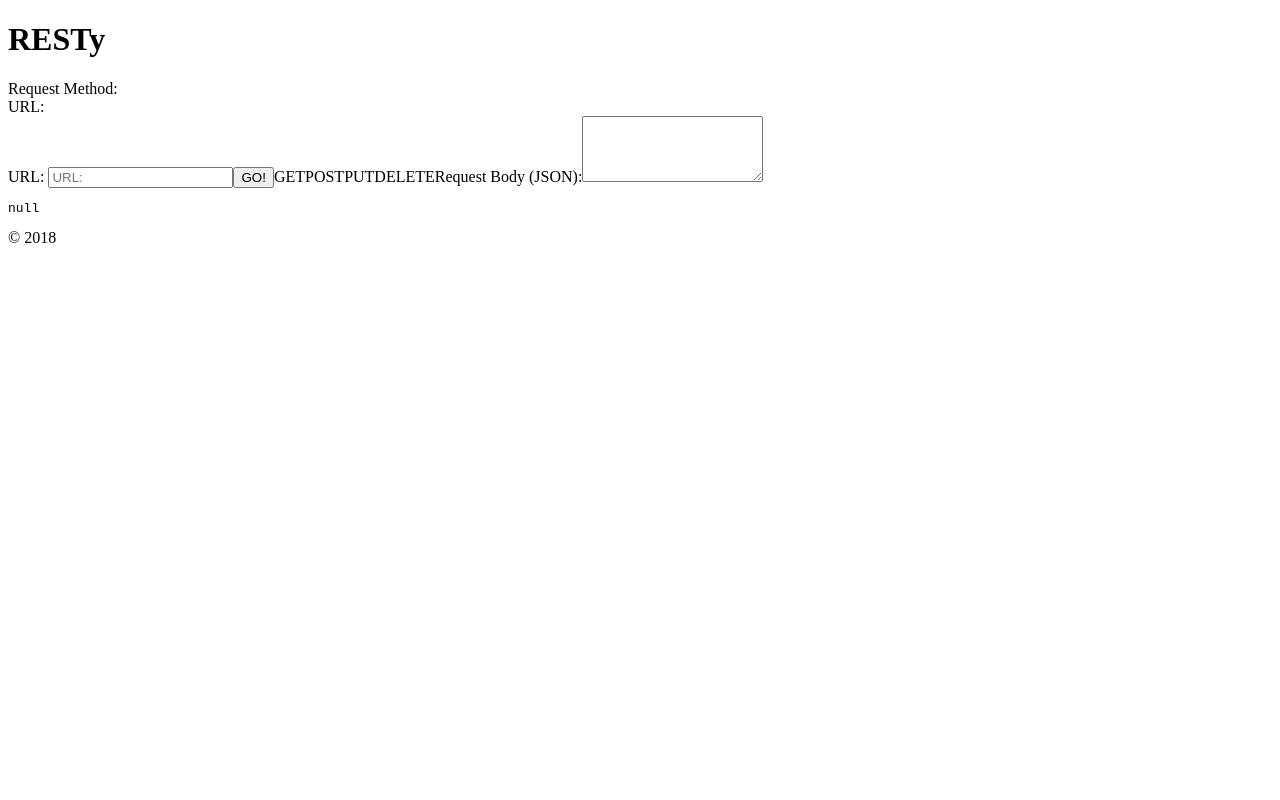
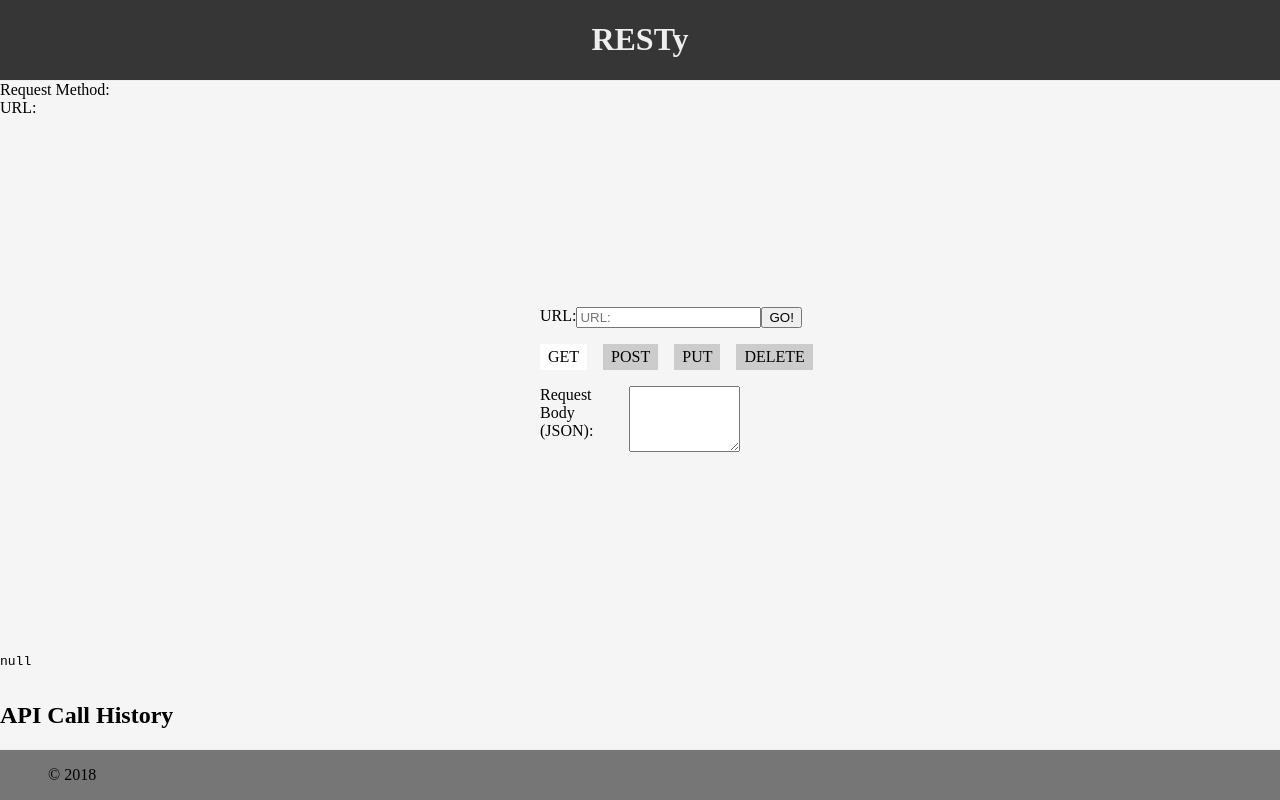
Before and after one commit to jonbrooks01/resty-useReduce, a React (Vite) app: page / in a window 1280 px wide. Built offline with nearby package versions, Linux system fonts and the light colour scheme.

Commit message:
started lab

```diff
--- a/src/App.jsx
+++ b/src/App.jsx
@@ -1,44 +1,69 @@
-import React, { useState, useEffect } from 'react';
+import React, { useState, useEffect, useReducer } from 'react';
 
-// import './App.scss';
+import './App.scss';
 
 import Footer from './Components/Footer';
 import Header from './Components/Header';
 import Results from './Components/Results';
 import Form from './Components/Form';
+import History from './Components/History';
+
+const initialState = {
+  loading: false,
+  data: null,
+  requestParams: {},
+  history: []
+};
+
+const appReducer = (state, action) => {
+  switch(action.type) {
+    case 'START_LOADING':
+      return { ...state, loading: true };
+    case 'END_LOADING':
+      return { ...state, loading: false};
+    case 'SET_DATA':
+      return { ...state, data: action.payload };
+    case 'SET_REQUEST_PARAMS':
+      return { ...state, history: [...state.history, action.payload] };
+    case 'ADD_TO_HISTORY':
+      return { ...state, history: [...state.history, action.payload] }
+    default:
+        return state;
+  }
+}
+
+
 
 const App = () => {
-  const [loading, setLoading] = useState(false);
-  const [applicationState, setApplicationState] = useState({
-    data: null,
-    requestParams: {},
-  });
+  const [state, dispatch] = useReducer(appReducer, initialState);
+
 
 
   useEffect(() => {
-    if(!applicationState.requestParams.url || applicationState.data && Object.keys(applicationState.data).length) return;
-    console.log(applicationState.requestParams);
+    if (!state.requestParams.url || (state.data && Object.keys(state.data).length)) return;
+
     const callApi = async () => {
-      setLoading(true);
+     dispatch({ type: 'START_LOADING' });
 
       try {
-        const response = await fetch(applicationState.requestParams.url, {
-          method: applicationState.requestParams.method,
-          body: applicationState.requestParams.method === 'GET' ? null : applicationState.requestParams.requestBody,
+        const response = await fetch(state.requestParams.url, {
+          method: state.requestParams.method,
+          body: state.requestParams.method === 'GET' ? null : state.requestParams.requestBody,
           headers: {
             'Content-Type': 'application/json',
           },
         });
 
         const data = await response.json();
-        setApplicationState((prevState) => ({ ...prevState, data }));
+       dispatch({ type: 'SET_DATA', payload: data });
+       dispatch({ type: 'ADD_TO_HISTORY', payload: { ...state.requestParams, data} });
       } catch (error) {
         console.error('Error', error);
       }
-      setLoading(false);
+      dispatch({ type: 'END_LOADING' });
     };
       callApi();
-  }, [applicationState.requestParams]);
+  }, [state.requestParams]);
 
 
 
@@ -47,11 +72,12 @@ const App = () => {
     // <React.Fragment>
     <>
       <Header />
-      <div>Request Method: {applicationState.requestParams.method}</div>
-      <div>URL: {applicationState.requestParams.url}</div>
-      <Form setApplicationState ={setApplicationState}
-        applicationState={applicationState} />
-      <Results loading={loading} data={applicationState.data} />
+      <div>Request Method: {state.requestParams.method}</div>
+      <div>URL: {state.requestParams.url}</div>
+      <Form setApplicationState ={dispatch}
+        applicationState={state} />
+      <Results loading={state.loading} data={state.data} />
+      <History history={state.history} setApplicationState={dispatch} />
       <Footer />
     </>
     //  </React.Fragment>
@@ -59,52 +85,3 @@ const App = () => {
 };
 
 export default App;
-
-// import React from 'react';
-
-// Let's talk about using index.js and some other name in the component folder.
-// There's pros and cons for each way of doing this...
-// OFFICIALLY, we have chosen to use the Airbnb style guide naming convention.
-// Why is this source of truth beneficial when spread across a global organization?
-// import Header from './Components/Header';
-// import Footer from './Components/Footer';
-// import Form from './Components/Form';
-// import Results from './Components/Results';
-
-// class App extends React.Component {
-
-//   constructor(props) {
-//     super(props);
-//     this.state = {
-//       data: null,
-//       requestParams: {},
-//     };
-//   }
-
-//   callApi = (requestParams) => {
-//     // mock output
-//     const data = {
-//       count: 2,
-//       results: [
-//         {name: 'fake thing 1', url: 'http://fakethings.com/1'},
-//         {name: 'fake thing 2', url: 'http://fakethings.com/2'},
-//       ],
-//     };
-//     this.setState({data, requestParams});
-//   }
-
-//   render() {
-//     return (
-//       <React.Fragment>
-//         <Header />
-//         <div>Request Method: {this.state.requestParams.method}</div>
-//         <div>URL: {this.state.requestParams.url}</div>
-//         <Form handleApiCall={this.callApi} />
-//         <Results data={this.state.data} />
-//         <Footer />
-//       </React.Fragment>
-//     );
-//   }
-// }
-
-// export default App;
--- a/src/Components/Form/index.jsx
+++ b/src/Components/Form/index.jsx
@@ -1,5 +1,5 @@
 import { useState } from 'react';
-// import './Form.scss';
+import './Form.scss';
 
 const Form = ({applicationState, setApplicationState}) => {
   const [formData, setFormData] = useState({
--- /dev/null
+++ b/src/Components/History/index.jsx
@@ -0,0 +1,24 @@
+import React from "react";
+
+const History = ({ history, setApplicationState }) => {
+  const handleHistoryClick = (params) => {
+    setApplicationState({ requestParams: params });
+  };
+
+  return (
+    <div>
+      <h2>API Call History</h2>
+      <ul>
+        {history.map((call, index) => (
+          <li key={index}>
+            <button onClick={() => handleHistoryClick(call)}>View Results</button>
+            <span>{call.method}</span>
+            <span>{call.url}</span>
+          </li>
+        ))}
+      </ul>
+    </div>
+  );
+};
+
+export default History;
```
